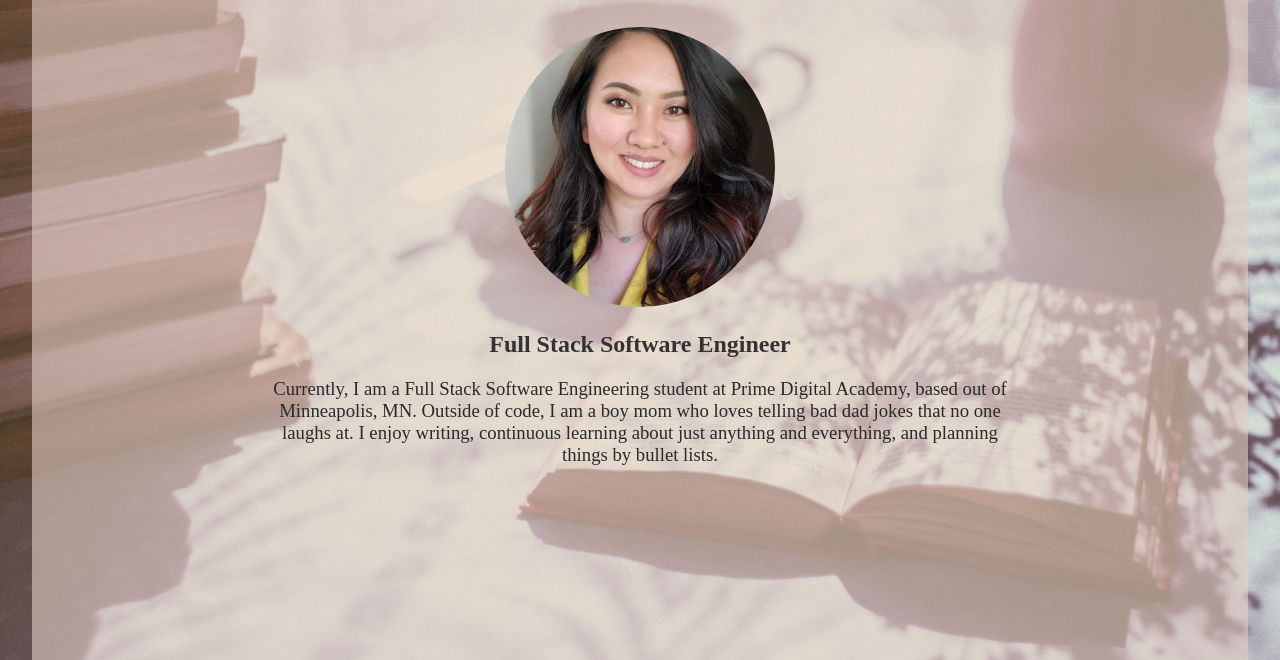
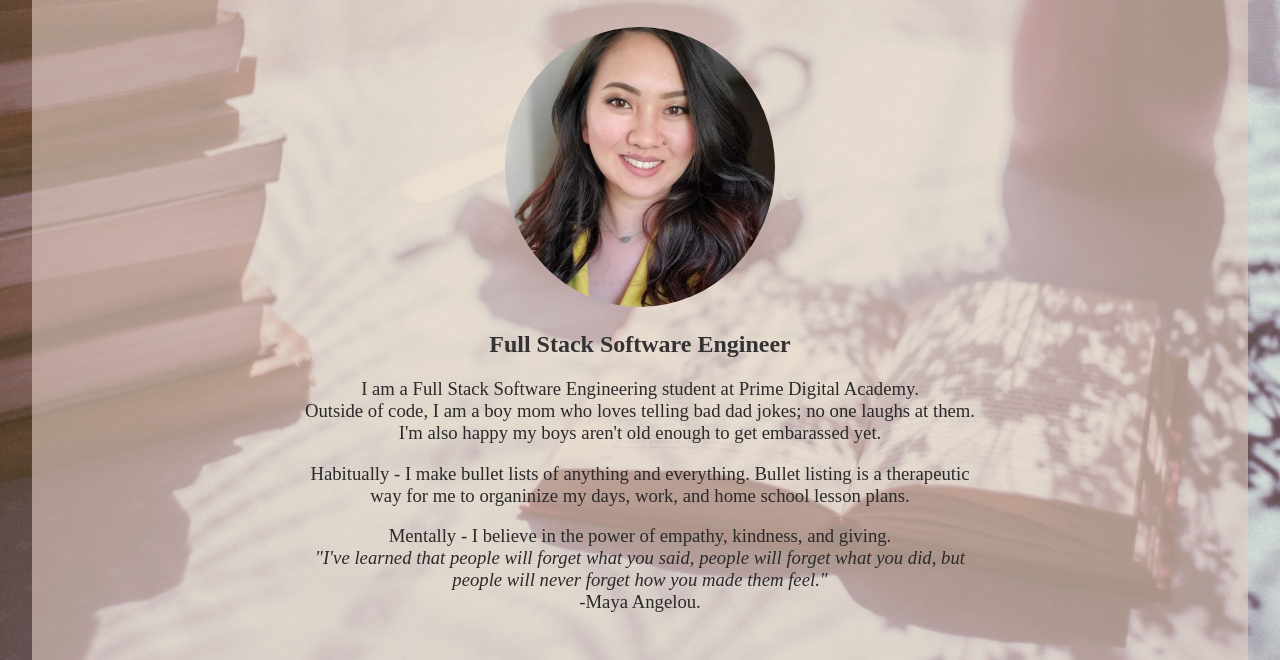
Before and after one commit to yyerthao/yyerthao.github.io, a website: page index.html in a window 1280 px wide. Shown: the part 236-896 px from the top of the page. Drawn offline with Linux system fonts and the light colour scheme; a web font is replaced by a local one.

Commit message:
Update landing page bio

```diff
--- a/index.html
+++ b/index.html
@@ -4,7 +4,9 @@
 <head>
     <title>Personal Website</Title>
     <link rel="preconnect" href="https://fonts.gstatic.com">
-    <link href="https://fonts.googleapis.com/css2?family=Martel:wght@200;300;400;600;700;800;900&family=Nanum+Gothic+Coding:wght@400;700&display=swap" rel="stylesheet">
+    <link
+        href="https://fonts.googleapis.com/css2?family=Martel:wght@200;300;400;600;700;800;900&family=Nanum+Gothic+Coding:wght@400;700&display=swap"
+        rel="stylesheet">
     <link rel="stylesheet" href="./public/styles/style.css">
     <!-- <script src="../public/vendor/jquery.min.js"></script>
     <script src="../public/script/client.js"></script> -->
@@ -26,18 +28,32 @@
         <div class="main">
             <img id="profile-img" src="./public/images/yer.png" alt="yer">
             <h2>Full Stack Software Engineer</h2>
-            <div>
-                <h3>
-                    Currently, I am a Full Stack Software Engineering
-                    student at Prime Digital Academy, based out of Minneapolis, MN.
-                    Outside of code, I am a boy mom who loves telling bad dad jokes that
-                    no one laughs at. I enjoy writing, continuous learning about just
-                    anything and everything, and planning things by bullet lists.
-                </h3>
-                <h3>
-                    <!-- Insert quote here later -->
-                </h3>
-            </div>
+            <h3>
+                I am a Full Stack Software Engineering
+                student at Prime Digital Academy.
+
+                <br>
+                Outside of code, I am a boy mom who loves telling bad dad jokes;
+                no one laughs at them. I'm also happy my boys aren't old enough to
+                get embarassed yet.
+
+
+            </h3>
+            <h3>
+                Habitually - I make bullet lists of anything and everything. Bullet listing is a
+                therapeutic way for me to organinize my days, work, and home school lesson plans.
+            </h3>
+            <h3>
+                Mentally - I believe in the power of empathy, kindness, and giving.
+                <!-- Insert quote here later -->
+                <br>
+                <i>
+                    "I've learned that people will forget what you said, people will forget what you did,
+                    but people will never forget how you made them feel."
+                </i>
+                <br>
+                -Maya Angelou.
+            </h3>
         </div>
     </div>
 
--- a/public/styles/style.css
+++ b/public/styles/style.css
@@ -46,8 +46,8 @@ body {
 }
 
 .main {
-    margin-right: 15rem;
-    margin-left: 15rem;
+    margin-right: 17rem;
+    margin-left: 17rem;
 }
 
 .contact-main{
@@ -61,9 +61,12 @@ body {
 
 }
 
+
+#bio-intro{
+    margin: 1rem 5rem;
+}
+
 /* ----------------------- MISC ----------------------- */
-
-
 
 #email {
     margin: 1rem;
@@ -75,7 +78,7 @@ li {
 
 .nav {
     list-style-type: none;
-    background-color: rgb(53, 49, 47);
+    background-color: rgb(62, 59, 58);
     overflow: hidden;
     padding: 48px 0;
     position: fixed;
```
